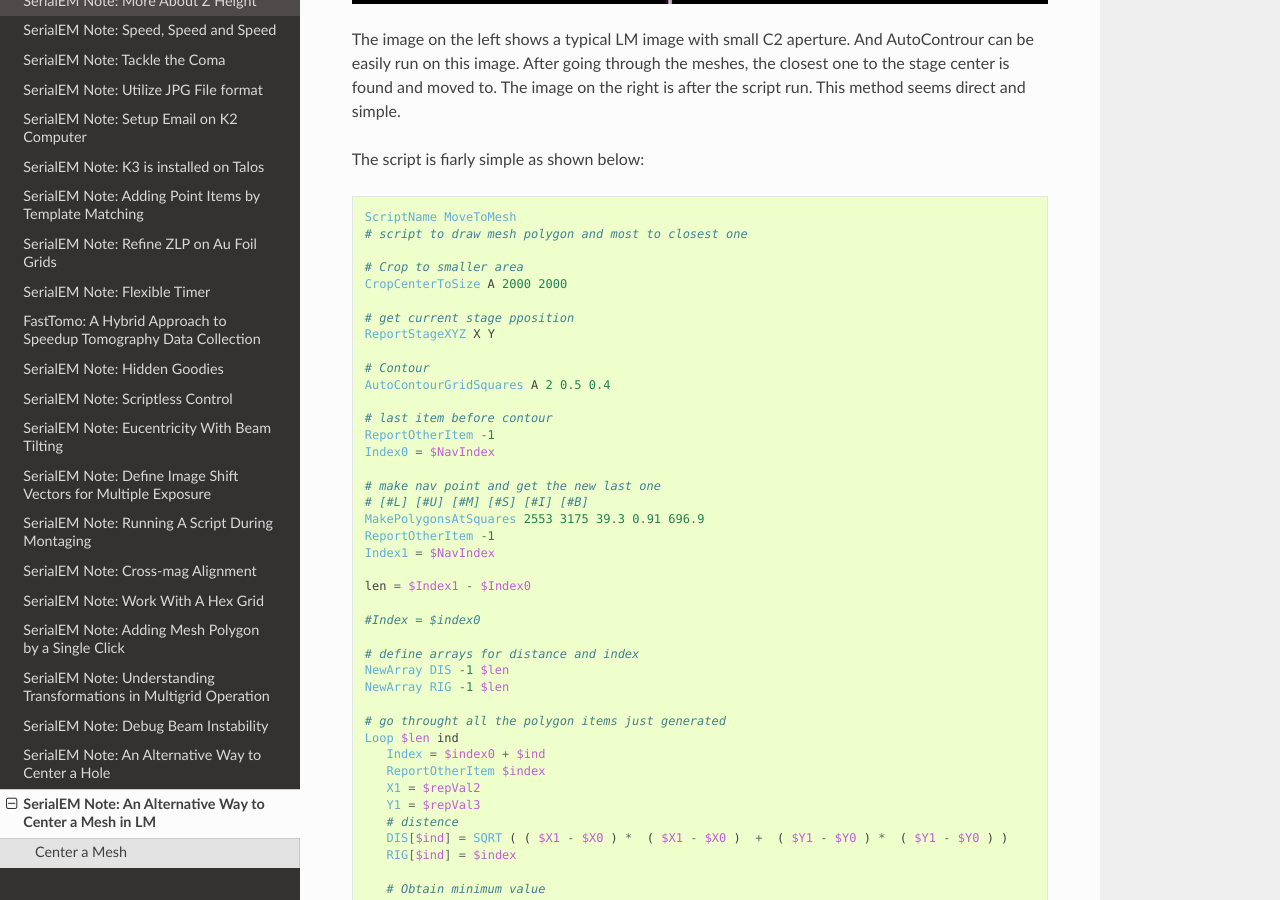
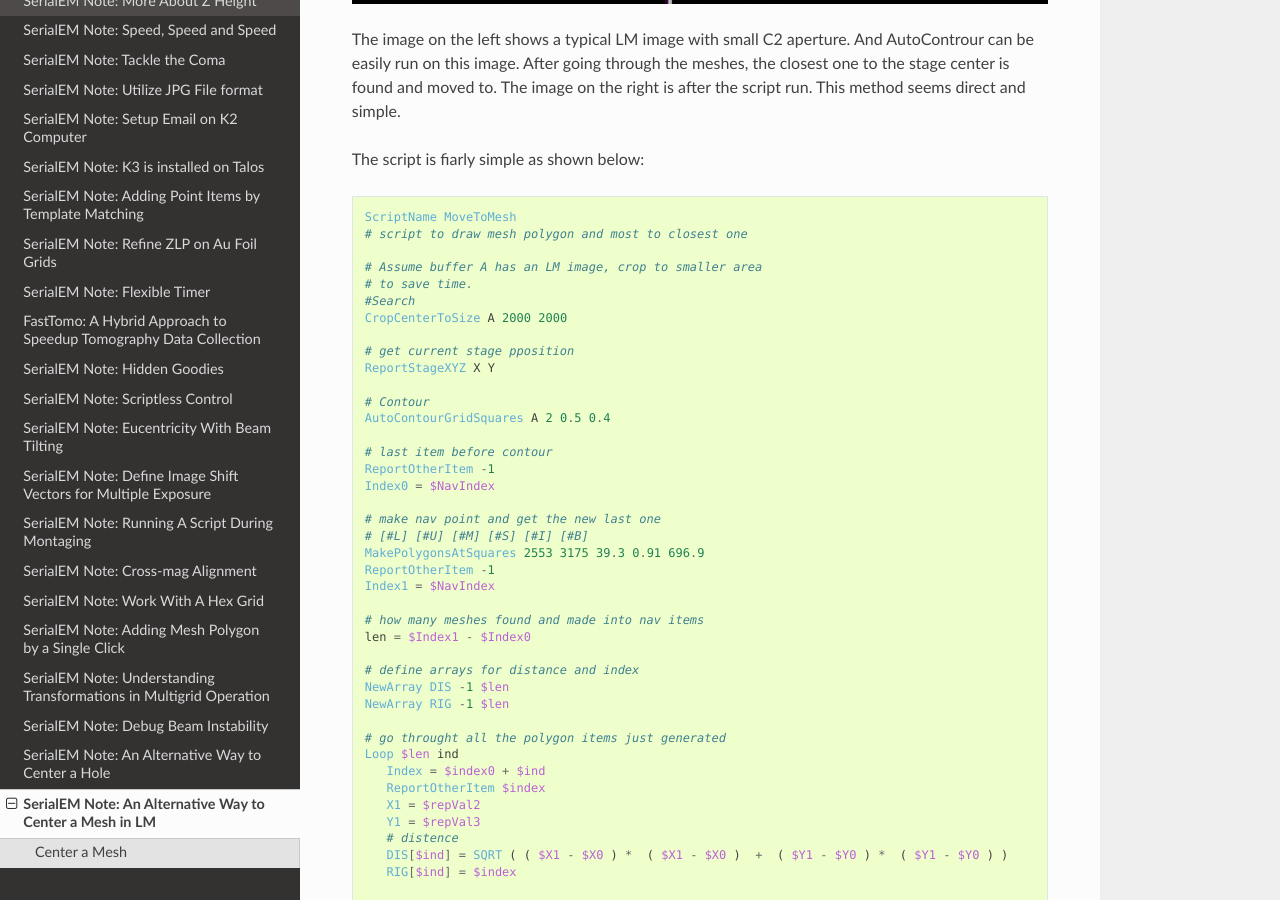
Before and after one commit to xuchen66/sphinx-emdocs, a Sphinx documentation site: the page built from source/serialem-note-alter-way-centermesh.rst, in a window 1280 px wide and 900 px high, scrolled down 961 px. Built offline with Sphinx 7.4.7 and the Read the Docs theme 3.1.0, drawn with Linux system fonts in a browser that asks for light colours; pages that are not in the unit, such as notebooks, are missing from menus.

Commit message:
Update serialem-note-alter-way-centermesh.rst

```diff
--- a/source/serialem-note-alter-way-centermesh.rst
+++ b/source/serialem-note-alter-way-centermesh.rst
@@ -47,7 +47,9 @@ The script is fiarly simple as shown below:
   ScriptName MoveToMesh
   # script to draw mesh polygon and most to closest one
 
-  # Crop to smaller area
+  # Assume buffer A has an LM image, crop to smaller area
+  # to save time.
+  #Search
   CropCenterToSize A 2000 2000
 
   # get current stage pposition
@@ -66,9 +68,8 @@ The script is fiarly simple as shown below:
   ReportOtherItem -1
   Index1 = $NavIndex
 
+  # how many meshes found and made into nav items
   len = $Index1 - $Index0
-
-  #Index = $index0
 
   # define arrays for distance and index
   NewArray DIS -1 $len
```
